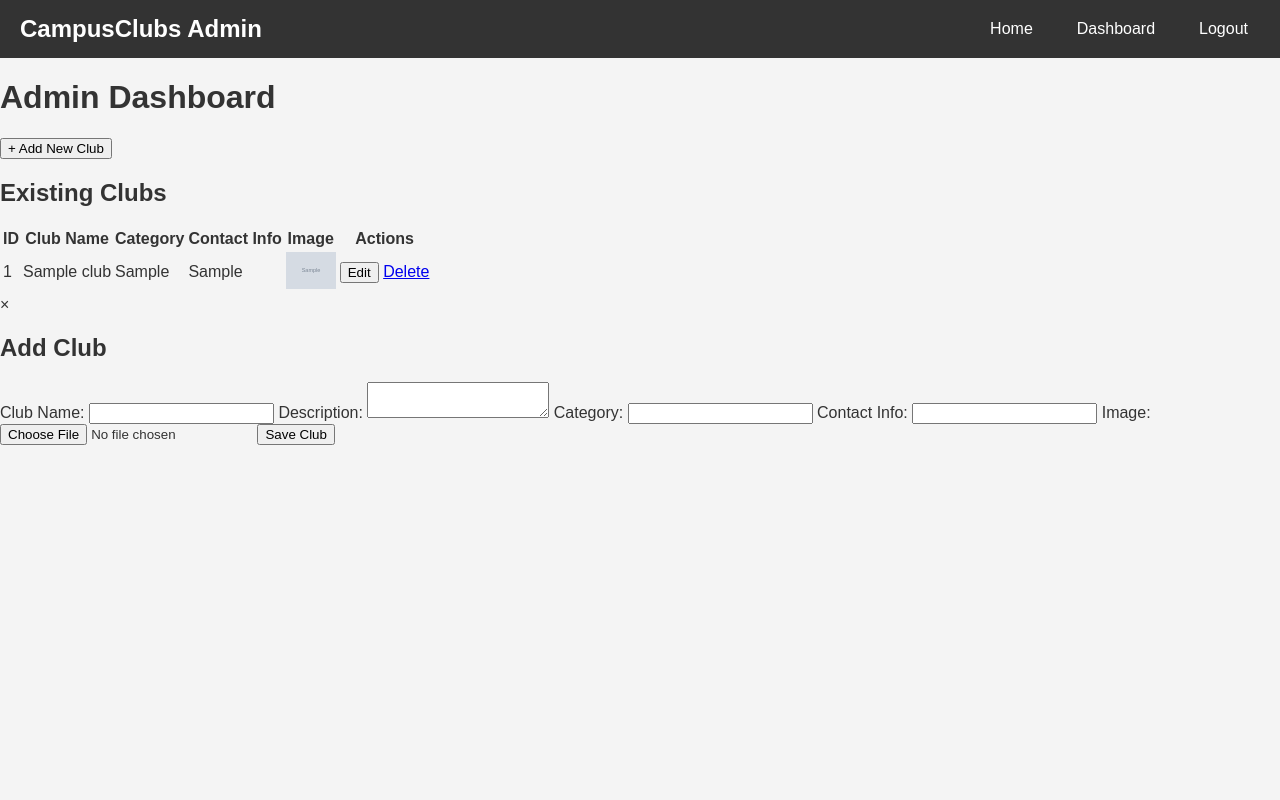
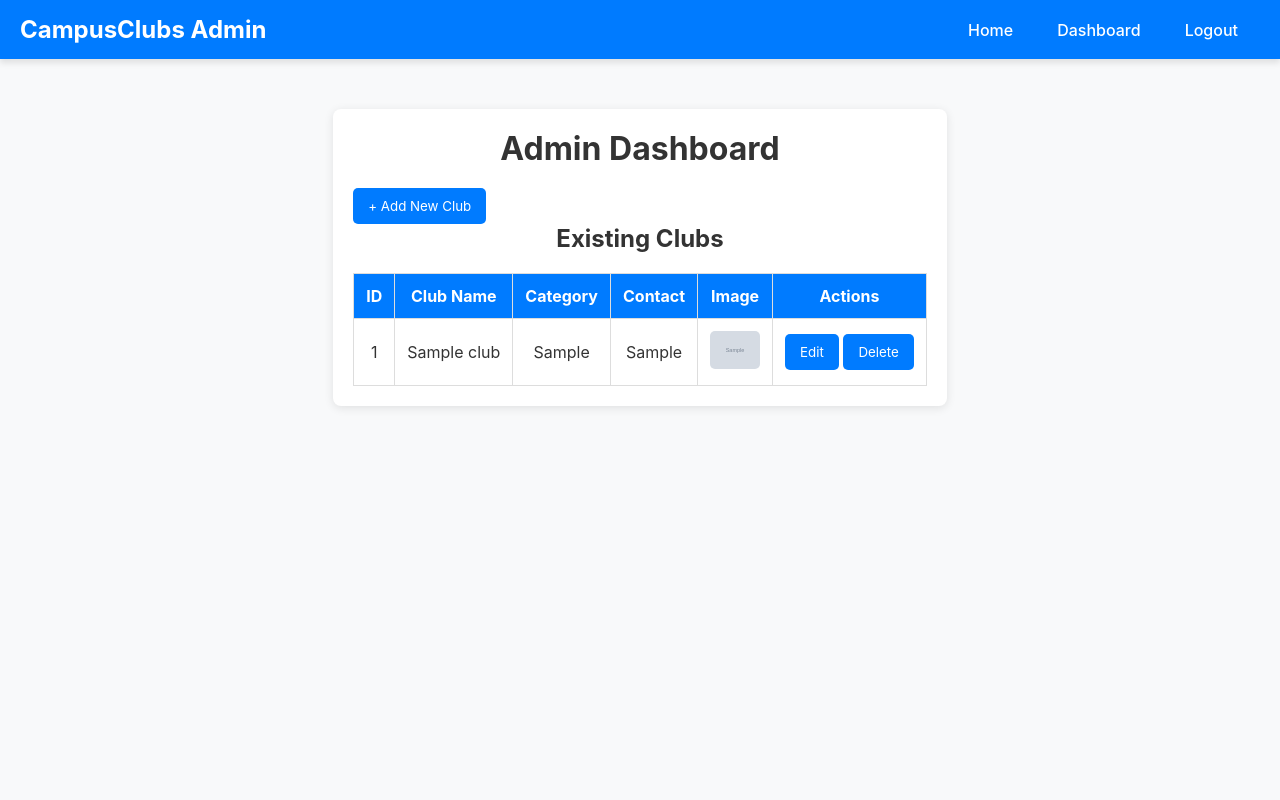
Before and after one commit to leojoegem/campusclubs, a PHP site: page /dashboard.php in a window 1280 px wide. Run offline with PHP 8.4, Linux system fonts and the light colour scheme; the visitor is signed in with stand-in values (Sample User, id 1); tables that the repository leaves empty or names only in its code hold one stand-in row (values such as "Sample post"); grey boxes marked "Sample" are stand-in pictures.

Commit message:
admin dashboard working

```diff
--- a/dashboard.php
+++ b/dashboard.php
@@ -15,6 +15,10 @@ if ($_SERVER["REQUEST_METHOD"] == "POST") {
     $description = htmlspecialchars($_POST['description']);
     $category = htmlspecialchars($_POST['category']);
     $contact_info = htmlspecialchars($_POST['contact_info']);
+    $social_links = htmlspecialchars($_POST['social_links']);
+    $meeting_schedule = htmlspecialchars($_POST['meeting_schedule']);
+    $location = htmlspecialchars($_POST['location']);
+    $created_by = $_SESSION['user_id']; // Set the created_by field to the logged-in user's ID
     $image = '';
 
     // Handle Image Upload
@@ -35,16 +39,16 @@ if ($_SERVER["REQUEST_METHOD"] == "POST") {
     if ($club_id > 0) {
         // Update existing club
         if ($image) {
-            $stmt = $conn->prepare("UPDATE clubs SET club_name=?, description=?, category=?, contact_info=?, image=? WHERE id=?");
-            $stmt->bind_param("sssssi", $club_name, $description, $category, $contact_info, $image, $club_id);
+            $stmt = $conn->prepare("UPDATE clubs SET name=?, description=?, category=?, contact_info=?, social_links=?, meeting_schedule=?, location=?, image=? WHERE id=?");
+            $stmt->bind_param("ssssssssi", $club_name, $description, $category, $contact_info, $social_links, $meeting_schedule, $location, $image, $club_id);
         } else {
-            $stmt = $conn->prepare("UPDATE clubs SET club_name=?, description=?, category=?, contact_info=? WHERE id=?");
-            $stmt->bind_param("ssssi", $club_name, $description, $category, $contact_info, $club_id);
+            $stmt = $conn->prepare("UPDATE clubs SET name=?, description=?, category=?, contact_info=?, social_links=?, meeting_schedule=?, location=? WHERE id=?");
+            $stmt->bind_param("sssssssi", $club_name, $description, $category, $contact_info, $social_links, $meeting_schedule, $location, $club_id);
         }
     } else {
         // Insert new club
-        $stmt = $conn->prepare("INSERT INTO clubs (club_name, description, category, contact_info, image) VALUES (?, ?, ?, ?, ?)");
-        $stmt->bind_param("sssss", $club_name, $description, $category, $contact_info, $image);
+        $stmt = $conn->prepare("INSERT INTO clubs (name, description, category, contact_info, social_links, meeting_schedule, location, image, created_by) VALUES (?, ?, ?, ?, ?, ?, ?, ?, ?)");
+        $stmt->bind_param("ssssssssi", $club_name, $description, $category, $contact_info, $social_links, $meeting_schedule, $location, $image, $created_by);
     }
     $stmt->execute();
     $stmt->close();
@@ -72,12 +76,125 @@ if (isset($_GET['delete_club'])) {
     <meta charset="UTF-8">
     <meta name="viewport" content="width=device-width, initial-scale=1.0">
     <title>Admin Dashboard</title>
+    <link rel="stylesheet" href="https://cdnjs.cloudflare.com/ajax/libs/font-awesome/6.0.0/css/all.min.css">
     <link rel="stylesheet" href="styles.css">
+    <style>
+        * {
+            margin: 0;
+            padding: 0;
+            box-sizing: border-box;
+            font-family: 'Inter', sans-serif;
+        }
+        body {
+            background-color: #f8f9fa;
+            color: #333;
+        }
+        header {
+            background: #007bff;
+            color: white;
+            padding: 15px 20px;
+            display: flex;
+            justify-content: space-between;
+            align-items: center;
+            box-shadow: 0 4px 6px rgba(0, 0, 0, 0.1);
+        }
+        .logo {
+            font-size: 1.5rem;
+            font-weight: bold;
+        }
+        nav ul {
+            list-style: none;
+            display: flex;
+        }
+        nav ul li {
+            margin: 0 10px;
+        }
+        nav ul li a {
+            text-decoration: none;
+            color: white;
+            font-weight: 500;
+        }
+        .dashboard-container {
+            max-width: 900px;
+            margin: 50px auto;
+            padding: 20px;
+            background: white;
+            border-radius: 8px;
+            box-shadow: 0 2px 10px rgba(0, 0, 0, 0.1);
+        }
+        h1, h2 {
+            text-align: center;
+            margin-bottom: 20px;
+        }
+        button {
+            background: #007bff;
+            color: white;
+            border: none;
+            padding: 10px 15px;
+            border-radius: 5px;
+            cursor: pointer;
+            transition: 0.3s;
+        }
+        button:hover {
+            background: #0056b3;
+        }
+        table {
+            width: 100%;
+            border-collapse: collapse;
+            margin-top: 20px;
+        }
+        table, th, td {
+            border: 1px solid #ddd;
+        }
+        th, td {
+            padding: 12px;
+            text-align: center;
+        }
+        th {
+            background: #007bff;
+            color: white;
+        }
+        img {
+            max-width: 50px;
+            height: auto;
+            border-radius: 5px;
+        }
+        .modal {
+            display: none;
+            position: fixed;
+            top: 0;
+            left: 0;
+            width: 100%;
+            height: 100%;
+            background: rgba(0, 0, 0, 0.5);
+            justify-content: center;
+            align-items: center;
+        }
+        .modal-content {
+            background: white;
+            padding: 20px;
+            border-radius: 8px;
+            width: 400px;
+            text-align: center;
+        }
+        input, textarea, select {
+            width: 100%;
+            padding: 10px;
+            margin: 10px 0;
+            border: 1px solid #ddd;
+            border-radius: 5px;
+        }
+        .close {
+            float: right;
+            cursor: pointer;
+            font-size: 1.5rem;
+        }
+    </style>
 </head>
 <body>
     <header>
+        <div class="logo">CampusClubs Admin</div>
         <nav>
-            <div class="logo">CampusClubs Admin</div>
             <ul>
                 <li><a href="home.php">Home</a></li>
                 <li><a href="dashboard.php">Dashboard</a></li>
@@ -88,69 +205,61 @@ if (isset($_GET['delete_club'])) {
 
     <main class="dashboard-container">
         <h1>Admin Dashboard</h1>
-
-        <!-- Button to open modal -->
         <button onclick="openModal()">+ Add New Club</button>
-
         <h2>Existing Clubs</h2>
-        <table class="club-table">
+        <table>
             <thead>
                 <tr>
                     <th>ID</th>
                     <th>Club Name</th>
                     <th>Category</th>
-                    <th>Contact Info</th>
+                    <th>Contact</th>
                     <th>Image</th>
                     <th>Actions</th>
                 </tr>
             </thead>
             <tbody>
                 <?php
-                $result = $conn->query("SELECT * FROM clubs");
-                while ($row = $result->fetch_assoc()):
+                // Fetch existing clubs from the database
+                $query = "SELECT id, name, category, contact_info, image FROM clubs";
+                $result = $conn->query($query);
+
+                if ($result->num_rows > 0) {
+                    while ($row = $result->fetch_assoc()) {
+                        echo "<tr>
+                                <td>{$row['id']}</td>
+                                <td>{$row['name']}</td>
+                                <td>{$row['category']}</td>
+                                <td>{$row['contact_info']}</td>
+                                <td><img src='{$row['image']}' alt='Club Image'></td>
+                                <td>
+                                    <button onclick='editClub({$row['id']})'>Edit</button>
+                                    <button onclick='deleteClub({$row['id']})'>Delete</button>
+                                </td>
+                              </tr>";
+                    }
+                } else {
+                    echo "<tr><td colspan='6'>No clubs found.</td></tr>";
+                }
                 ?>
-                    <tr>
-                        <td><?= $row['id']; ?></td>
-                        <td><?= htmlspecialchars($row['club_name']); ?></td>
-                        <td><?= htmlspecialchars($row['category']); ?></td>
-                        <td><?= htmlspecialchars($row['contact_info']); ?></td>
-                        <td>
-                            <?php if (!empty($row['image'])): ?>
-                                <img src="<?= $row['image']; ?>" style="max-width: 50px; height: auto;">
-                            <?php endif; ?>
-                        </td>
-                        <td>
-                            <button onclick="editClub(<?= $row['id']; ?>, '<?= htmlspecialchars($row['club_name']); ?>', '<?= htmlspecialchars($row['description']); ?>', '<?= htmlspecialchars($row['category']); ?>', '<?= htmlspecialchars($row['contact_info']); ?>')">Edit</button>
-                            <a href="dashboard.php?delete_club=<?= $row['id']; ?>" class="delete-link" onclick="return confirm('Are you sure?')">Delete</a>
-                        </td>
-                    </tr>
-                <?php endwhile; ?>
             </tbody>
         </table>
     </main>
 
-    <!-- Modal for Adding/Editing Clubs -->
     <div id="clubModal" class="modal">
         <div class="modal-content">
             <span class="close" onclick="closeModal()">&times;</span>
             <h2 id="modalTitle">Add Club</h2>
-            <form id="clubForm" method="post" enctype="multipart/form-data">
-                <input type="hidden" name="club_id" id="club_id">
-                <label for="club_name">Club Name:</label>
-                <input type="text" name="club_name" id="club_name" required>
-
-                <label for="description">Description:</label>
-                <textarea name="description" id="description" required></textarea>
-
-                <label for="category">Category:</label>
-                <input type="text" name="category" id="category" required>
-
-                <label for="contact_info">Contact Info:</label>
-                <input type="text" name="contact_info" id="contact_info" required>
-
-                <label for="image">Image:</label>
-                <input type="file" name="image" id="image">
-
+            <form method="POST" enctype="multipart/form-data">
+                <input type="hidden" name="club_id" id="club_id" value="0">
+                <input type="text" name="club_name" placeholder="Club Name" required>
+                <textarea name="description" placeholder="Description"></textarea>
+                <input type="text" name="category" placeholder="Category" required>
+                <input type="text" name="contact_info" placeholder="Contact Info">
+                <input type="text" name="social_links" placeholder="Social Links">
+                <input type="text" name="meeting_schedule" placeholder="Meeting Schedule">
+                <input type="text" name="location" placeholder="Location">
+                <input type="file" name="image" accept="image/*">
                 <button type="submit">Save Club</button>
             </form>
         </div>
@@ -158,21 +267,22 @@ if (isset($_GET['delete_club'])) {
 
     <script>
         function openModal() {
-            document.getElementById("clubModal").style.display = "block";
+            document.getElementById("clubModal").style.display = "flex";
         }
-
         function closeModal() {
             document.getElementById("clubModal").style.display = "none";
         }
 
-        function editClub(id, name, description, category, contact_info) {
-            document.getElementById("modalTitle").textContent = "Edit Club";
-            document.getElementById("club_id").value = id;
-            document.getElementById("club_name").value = name;
-            document.getElementById("description").value = description;
-            document.getElementById("category").value = category;
-            document.getElementById("contact_info").value = contact_info;
-            openModal();
+        function editClub(clubId) {
+            // Fetch club details and populate the modal form for editing
+            // You can use AJAX to fetch the club details and populate the form
+            alert("Edit club with ID: " + clubId);
+        }
+
+        function deleteClub(clubId) {
+            if (confirm("Are you sure you want to delete this club?")) {
+                window.location.href = "dashboard.php?delete_club=" + clubId;
+            }
         }
     </script>
 </body>
```
